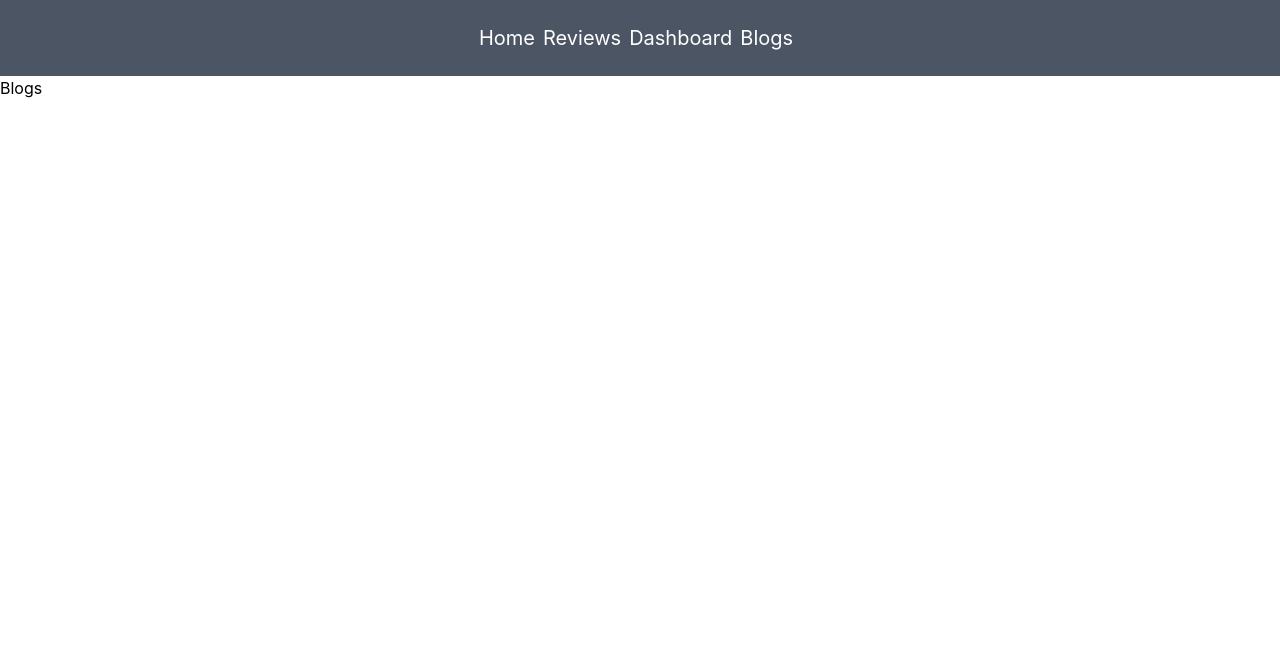
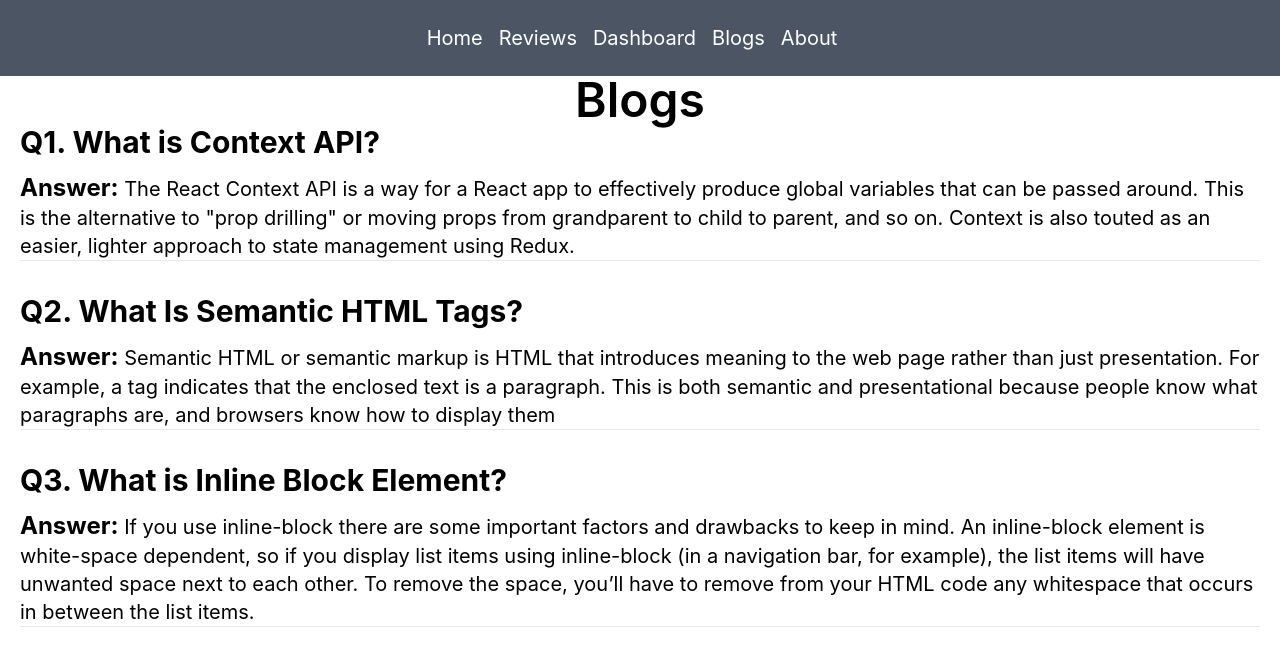
Before and after one commit to Shahil19/product-analysis, a React (Create React App) app: page /blogs in a window 1280 px wide. Shown: the top 666 px of the page. Built offline with nearby package versions, Linux system fonts and the light colour scheme.

Commit message:
blog contnet added

```diff
--- a/src/App.js
+++ b/src/App.js
@@ -1,6 +1,7 @@
 
 import { Route, Routes } from 'react-router-dom';
 import './App.css';
+import About from './Components/About/About';
 import Blogs from './Components/Blogs/Blogs';
 import Dashboard from './Components/Dashboard/Dashboard';
 import Header from './Components/Header/Header';
@@ -18,6 +19,7 @@ function App() {
         <Route path='/reviews' element={<Reviews></Reviews>}></Route>
         <Route path='/dashboard' element={<Dashboard></Dashboard>}></Route>
         <Route path='/blogs' element={<Blogs></Blogs>}></Route>
+        <Route path='/about' element={<About></About>}></Route>
         <Route path='*' element={<NotFound></NotFound>}></Route>
       </Routes>
     </div>
--- /dev/null
+++ b/src/Components/About/About.js
@@ -0,0 +1,11 @@
+import React from 'react';
+
+const About = () => {
+    return (
+        <div>
+            <h1 className='text-6xl'>I am About Page</h1>
+        </div>
+    );
+};
+
+export default About;
--- a/src/Components/Blogs/Blogs.js
+++ b/src/Components/Blogs/Blogs.js
@@ -2,8 +2,23 @@ import React from 'react';
 
 const Blogs = () => {
     return (
-        <div>
-            <h1>Blogs</h1>
+        <div className='mx-5'>
+            <h1 className='text-5xl text-center font-semibold' >Blogs</h1>
+            <div>
+                <h3 className='text-3xl font-bold'>Q1. What is Context API?</h3>
+                <p className='mt-3 text-xl'><span className='font-bold text-2xl'>Answer: </span> The React Context API is a way for a React app to effectively produce global variables that can be passed around. This is the alternative to "prop drilling" or moving props from grandparent to child to parent, and so on. Context is also touted as an easier, lighter approach to state management using Redux.</p>
+            </div>
+            <hr />
+            <div className='mt-8'>
+                <h3 className='text-3xl font-bold'>Q2. What Is Semantic HTML Tags?</h3>
+                <p className='mt-3 text-xl'><span className='font-bold text-2xl'>Answer: </span>Semantic HTML or semantic markup is HTML that introduces meaning to the web page rather than just presentation. For example, a  tag indicates that the enclosed text is a paragraph. This is both semantic and presentational because people know what paragraphs are, and browsers know how to display them</p>
+            </div>
+            <hr />
+            <div className='mt-8'>
+                <h3 className='text-3xl font-bold'>Q3. What is Inline Block Element?</h3>
+                <p className='mt-3 text-xl'><span className='font-bold text-2xl'>Answer: </span>If you use inline-block there are some important factors and drawbacks to keep in mind. An inline-block element is white-space dependent, so if you display list items using inline-block (in a navigation bar, for example), the list items will have unwanted space next to each other. To remove the space, you’ll have to remove from your HTML code any whitespace that occurs in between the list items.</p>
+            </div>
+            <hr />
         </div>
     );
 };
--- a/src/Components/Header/Header.js
+++ b/src/Components/Header/Header.js
@@ -4,10 +4,11 @@ import { Link } from 'react-router-dom';
 const Header = () => {
     return (
         <nav className='text-center py-6 bg-gray-600 text-white'>
-            <Link to={`/`} className="mr-2 text-xl">Home</Link>
-            <Link to={`/reviews`} className="mr-2 text-xl">Reviews</Link>
-            <Link to={`/dashboard`} className="mr-2 text-xl">Dashboard</Link>
-            <Link to={`/blogs`} className="mr-2 text-xl">Blogs</Link>
+            <Link to={`/`} className="mr-4 text-xl">Home</Link>
+            <Link to={`/reviews`} className="mr-4 text-xl">Reviews</Link>
+            <Link to={`/dashboard`} className="mr-4 text-xl">Dashboard</Link>
+            <Link to={`/blogs`} className="mr-4 text-xl">Blogs</Link>
+            <Link to={`/about`} className="mr-4 text-xl">About</Link>
         </nav>
     );
 };
--- a/src/Components/Review/Review.js
+++ b/src/Components/Review/Review.js
@@ -3,11 +3,12 @@ import React from 'react';
 
 const Review = (props) => {
     const { name, comment, ratting } = props.review;
+    console.log(props);
     return (
         <div className=' border-2 border-gray-400 rounded-lg p-4'>
             <h3 className='text-2xl'>{name}</h3>
-            <p className='text-xl'>{comment}</p>
-            <p>Rattings: {ratting}</p>
+            <p className='text-xl text-red-700'>{comment}</p>
+            <p>Ratings: {ratting}</p>
         </div>
     );
 };
```
Also changed, not shown: src/Components/Home/Home.js (+0 -15 lines).
